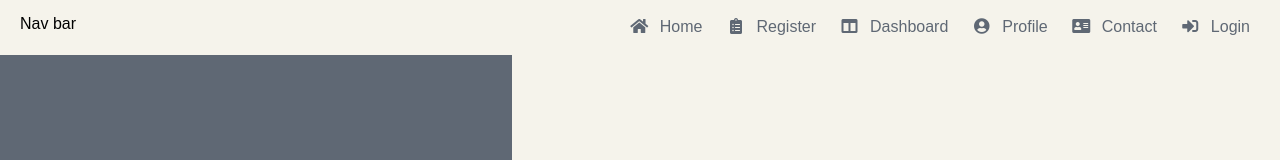
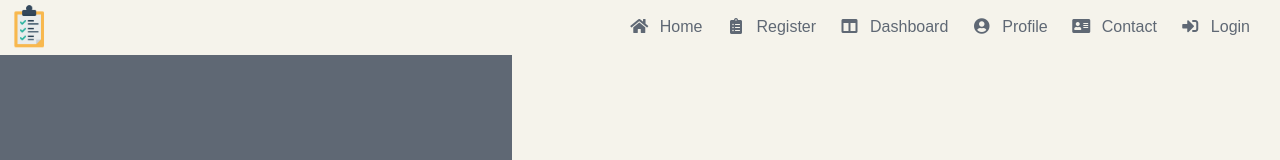
Before and after one commit to MarcosGulhotti/ReHabits, a React (Create React App) app: page /login in a window 1280 px wide. Shown: the top 160 px of the page. Built offline with nearby package versions, Linux system fonts and the light colour scheme.

Commit message:
fix: bugs arrumados e logo colocada

```diff
--- a/src/components/BackgroundGroups/index.jsx
+++ b/src/components/BackgroundGroups/index.jsx
@@ -10,7 +10,7 @@ export const StyledBackgroundGroups = styled.div`
     position: fixed;
     z-index: -1;
     width: 100vw;
-    overflow: auto;
+    overflow-y: scroll;
     padding: 0;
   }
 
@@ -74,7 +74,7 @@ export const StyledBackgroundGroups = styled.div`
     @media (min-width: 280px) {
       position: static;
       display: block;
-      margin: 20px 0 0 calc(50vw - 113px);
+      margin: 20px 0 0 calc(50vw - 114px);
     }
     @media (min-width: 360px) {
       margin: 20px 0 0 calc(50vw - 131px);
--- a/src/components/FormLogin/index.jsx
+++ b/src/components/FormLogin/index.jsx
@@ -36,7 +36,7 @@ export const FormLogin = () => {
         setUserId(access);
         setIsLogged(localStorage.getItem("token"));
         history.push("/dashboard");
-        toast.success("Logado com sucesso!");
+        window.location.reload();
     }
     catch {
       toast.error("Usuário ou senha inválido")
--- a/src/components/Menu/index.jsx
+++ b/src/components/Menu/index.jsx
@@ -2,18 +2,21 @@ import styled from "styled-components";
 import { Link, useHistory } from "react-router-dom";
 import { useState, useContext } from "react";
 import { LoginContext } from "../../providers/Login";
+import imageLogo from "../../Assets/img/logosite.png"
 
 const StyledMenuBar = styled.nav`
   width: 100%;
   height: 55px;
   background-color: var(--white);
-  padding: 0 20px;
+  padding: 0 20px 0 5px;
   display: flex;
   justify-content: space-between;
   position: relative;
   z-index: 100;
   .logo {
-    padding: 15px 0;
+    margin-top: 2px;
+    width: 50px;
+    height: 50px;
   }
 `;
 
@@ -123,7 +126,7 @@ export const Menu = () => {
 
   return (
     <StyledMenuBar>
-      <div className="logo">Nav bar</div>
+      <img className="logo" src={imageLogo} alt="logo"></img>
       <StyledBurger open={open} onClick={() => setOpen(!open)}>
         <div></div>
         <div></div>
--- a/src/pages/Groups/index.jsx
+++ b/src/pages/Groups/index.jsx
@@ -11,8 +11,6 @@ export const Groups = () => {
     return <Redirect to="/" />;
   }
 
-  console.log(isLogged);
-
   return (
     <>
       <Menu />
--- a/src/providers/Profile/index.js
+++ b/src/providers/Profile/index.js
@@ -21,7 +21,7 @@ export const ProfileProvider = ({ children }) => {
             setUserInfo(resp.data)
         }
         catch {
-            toast.error('Algo deu errado.')
+
         }
     }
 
```
Also changed, not shown: src/Assets/img/logosite.png (added).
